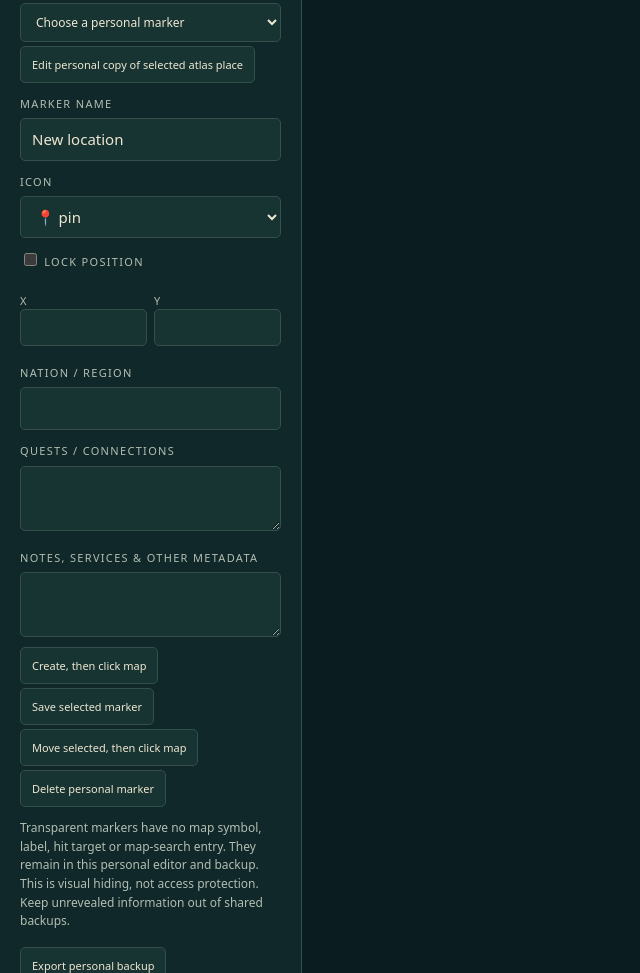
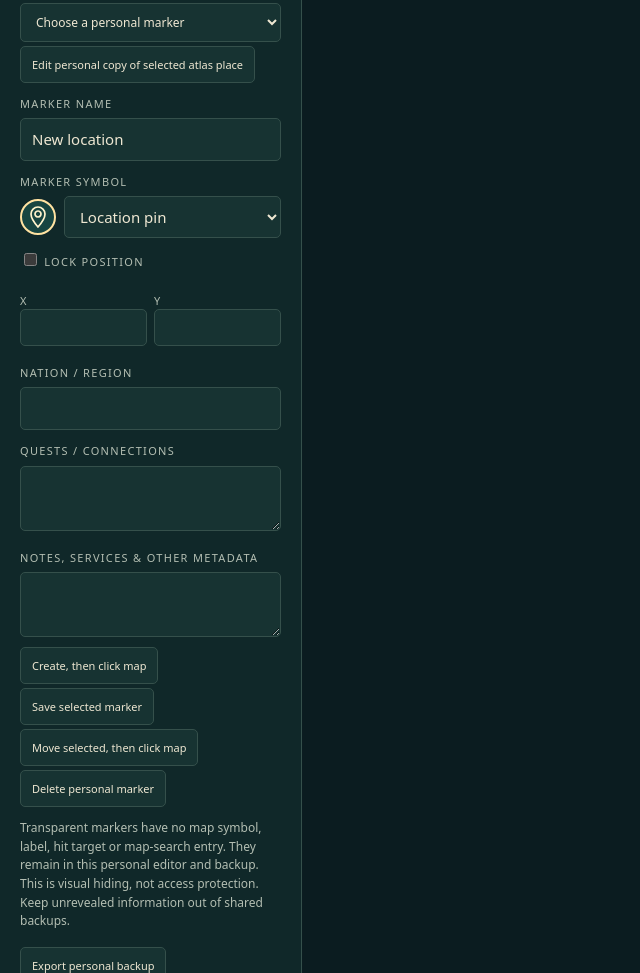
Before and after one commit to Colack-Ironmaw/ironmarch-world-atlas, a plain HTML site: page index.html in a window 1280 px wide. Shown: the part 1163-2136 px from the top of the page, without its empty margins (0-640 px from the left). Drawn offline with Linux system fonts and the light colour scheme.

Commit message:
Add grouped cartographic symbols and matching pin previews

```diff
--- a/index.html
+++ b/index.html
@@ -7,7 +7,7 @@
 <p id="measure-result" aria-live="polite" class="muted"></p><button id="undo-measure">Undo point</button><button id="clear-measure">Clear ruler</button>
 <details><summary>Calibrate distance scale</summary><p class="muted">Measure between two points with a known separation. Calibration sets a planar estimate across this illustrated map; it does not establish surveyed geography.</p><label for="known-distance">Known distance</label><input id="known-distance" type="number" min="0.000001" step="any"><select id="known-unit" aria-label="Distance unit"><option value="km">Kilometres</option><option value="mi">Miles</option></select><label for="scale-evidence">Scale source / assumption</label><input id="scale-evidence"><button id="calibrate">Use measured reference</button><button id="clear-scale">Clear calibration</button></details><p id="scale-status" class="muted"></p>
 <label for="personal-list">Personal markers (including invisible)</label><select id="personal-list"></select><button id="copy-place">Edit personal copy of selected atlas place</button>
-<label for="marker-name">Marker name</label><input id="marker-name" maxlength="200" value="New location"><label for="marker-icon">Icon</label><select id="marker-icon"></select>
+<label for="marker-name">Marker name</label><input id="marker-name" maxlength="200" value="New location"><label for="marker-icon">Marker symbol</label><div class="symbol-picker"><svg id="marker-preview" viewBox="-16 -16 32 32" aria-hidden="true"></svg><select id="marker-icon"></select></div>
 <label><input id="marker-locked" type="checkbox"> Lock position</label><div class="filters"><label>X<input id="marker-x" type="number" min="0" max="3932" step="any"></label><label>Y<input id="marker-y" type="number" min="0" max="2614" step="any"></label></div>
 <label for="marker-nation">Nation / region</label><input id="marker-nation"><label for="marker-quests">Quests / connections</label><textarea id="marker-quests" maxlength="20000"></textarea><label for="marker-notes">Notes, services &amp; other metadata</label><textarea id="marker-notes" maxlength="20000"></textarea>
 <button id="new-marker">Create, then click map</button><button id="save-marker">Save selected marker</button><button id="move-marker">Move selected, then click map</button><button id="delete-marker">Delete personal marker</button>
--- /dev/null
+++ b/js/marker-symbols.js
@@ -0,0 +1,72 @@
+// Paths use a 24-unit drawing area centered on the pin's map coordinate.
+const groups = {
+  'General': [
+    ['pin', 'Location pin', 'M0 10Q-7 2 -7 -3a7 7 0 1 1 14 0Q7 2 0 10ZM0 -6a3 3 0 1 0 .01 0Z'],
+    ['transparent', 'Transparent (hidden on map)', null],
+  ],
+  'Seats of power': [
+    ['capital', 'National capital', 'M-10 -6l5 4 5 -7 5 7 5 -4 -2 12h-16ZM-7 9H7'],
+    ['political-seat', 'Confederation / major political seat', 'M0 9V-10M-9 8H9M0 -8h9l-3 3 3 3H0M-2 -4h-8l3 3 -3 3h8'],
+  ],
+  'Settlements': [
+    ['major-city', 'Major city', 'M-10 8V-3h4v11M-6 4h3V-6l3 -4 3 4V4h3M6 8V-3h4V8ZM-1 8V4h2v4'],
+    ['city', 'City', 'M-9 8V-3l4 -4 4 4v2l5 -5 5 5v9ZM-9 -3h8M-1 -1H9M-6 8V3h3v5M3 8V3h3v5'],
+    ['town', 'Town', 'M-10 -1l6 -6 6 6M-8 -2v10h9V-2M0 -2l4 -4 6 6M8 -1v9H1M-5 8V3h3v5'],
+    ['village', 'Village', 'M-10 1l10 -9 10 9ZM-7 1v7H7V1M-2 8V3h4v5'],
+  ],
+  'Defenses': [
+    ['fort', 'Fortress', 'M-10 8V-7h3v3h3v-3h3v7h2v-7h3v3h3v-3h3V8ZM-3 8V5a3 3 0 0 1 6 0v3'],
+    ['stronghold', 'Stronghold / keep', 'M-7 9l1 -13 -2 -1v-4h3v2h3v-2h4v2h3v-2h3v4l-2 1 1 13ZM-2 9V4a2 2 0 0 1 4 0v5M-2 -2v2M2 -2v2'],
+    ['watchtower', 'Watchtower', 'M-7 9h14M-4 9l1 -11h6L4 9M-6 -3h12v-4H-6ZM-8 -7l8 -4 8 4'],
+  ],
+  'Workings & institutions': [
+    ['mine', 'Mine', 'M-9 8l1 -15H8L9 8ZM-5 8l1 -11h8L5 8M-6 1l-2 3M6 1l2 3'],
+    ['underground-hold', 'Underground hold', 'M-11 4l6 -11 3 4 4 -7 9 14M-7 7h14M-5 7V3a5 5 0 0 1 10 0v4M0 1v6'],
+    ['port', 'Port / harbor', 'M0 -5a3 3 0 1 0 -.01 0ZM0 -5V9M-5 -2H5M-9 2q0 6 9 8 9 -2 9 -8M-10 5l1 -4 4 2M10 5L9 1 5 3'],
+    ['temple', 'Religious institution', 'M-10 -2l10 -7 10 7ZM-9 8H9M-7 5V0M-2 5V0M2 5V0M7 5V0M-8 5H8'],
+  ],
+  'Sites & terrain': [
+    ['ruin', 'Ruins', 'M-10 8h20M-8 7V-7l3 2 3 -3v5l-2 2 2 2v6M2 7V1l3 -1v-4l3 2V7'],
+    ['camp', 'Mobile camp / warband', 'M-10 8 0 -7 10 8ZM-4 8l4 -7 4 7M-2 -10l4 5M2 -10l-4 5'],
+    ['dungeon', 'Dungeon entrance', 'M-9 8V0a9 9 0 0 1 18 0v8ZM-6 8V2H1v2h3v2h3M-5 -4l2 2M0 -8v3M5 -4 3 -2'],
+    ['bridge', 'Bridge / crossing', 'M-10 1H10M-8 6V-6M8 6V-6M-8 -5Q0 3 8 -5M-4 -2V1M4 -2V1M-10 8q3 -2 5 0t5 0 5 0 5 0'],
+    ['pass', 'Mountain pass', 'M-11 4l6 -13 5 9 5 -9 6 13M-2 10Q4 6 1 3T1 -1'],
+    ['region', 'Geographic region', 'M0 -10 10 0 0 10 -10 0ZM-6 2l3 -5 3 4 2 -3 4 4'],
+  ],
+  'Campaign': [
+    ['quest', 'Quest', 'M0 -9v12M0 7a1 1 0 1 0 .01 0Z'],
+    ['treasure', 'Treasure', 'M-9 7V-3q0 -4 4 -4H5q4 0 4 4V7ZM-9 -1H9M-2 -2h4v4h-4Z'],
+    ['danger', 'Danger', 'M0 -10 10 8h-20ZM0 -3v5M0 5v.4'],
+    ['party', 'Party', 'M0 -10l3 7 7 1 -5.5 5 1.5 7 -6 -3.5 -6 3.5 1.5 -7 -5.5 -5 7 -1Z'],
+  ],
+};
+
+const symbols = new Map(Object.values(groups).flat().map(([id, label, path]) => [id, {label, path}]));
+export const hasSymbol = id => symbols.has(id);
+export const symbolLabel = id => symbols.get(id).label;
+const svgNS = 'http://www.w3.org/2000/svg';
+
+export function drawSymbol(parent, id) {
+  const path = symbols.get(id).path;
+  if (!path) return;
+  const glyph = document.createElementNS(svgNS, 'path');
+  glyph.setAttribute('d', path);
+  glyph.setAttribute('class', 'cartographic-glyph');
+  parent.append(glyph);
+}
+
+export function buildSymbolPicker(select, preview) {
+  for (const [name, entries] of Object.entries(groups)) {
+    const group = document.createElement('optgroup');
+    group.label = name;
+    for (const [id, label] of entries) group.append(new Option(label, id));
+    select.append(group);
+  }
+  const refresh = () => {
+    preview.replaceChildren();
+    drawSymbol(preview, select.value);
+  };
+  select.addEventListener('change', refresh);
+  refresh();
+  return refresh;
+}
--- a/js/tools.js
+++ b/js/tools.js
@@ -1,8 +1,10 @@
+import {buildSymbolPicker, drawSymbol, hasSymbol, symbolLabel} from './marker-symbols.js';
 const NS='http://www.w3.org/2000/svg',KEY='varelden-personal-atlas-v1';
 export function initEditor(api){
-const $=id=>document.getElementById(id),icons={pin:'📍',city:'♜',town:'⌂',village:'⌂',fort:'⚑',camp:'⛺',quest:'!',ruin:'◇',dungeon:'▣',treasure:'◆',port:'⚓',temple:'✦',danger:'⚠',party:'★',transparent:'Transparent (no map symbol)'};
+const $=id=>document.getElementById(id);
+const refreshSymbol = buildSymbolPicker($('marker-icon'), $('marker-preview'));
 let state={version:1,frame:'hd-3932x2614',markers:[],party:null,calibration:null},mode='pan',points=[],editing=null,drag=null;
-function validate(v){if(v?.version!==1||v.frame!=='hd-3932x2614'||!Array.isArray(v.markers)||v.markers.length>2000)throw Error('Unsupported atlas save');const ids=new Set();const pos=p=>p&&Number.isFinite(p.x)&&Number.isFinite(p.y)&&p.x>=0&&p.y>=0&&p.x<=3932&&p.y<=2614;for(const m of v.markers){if(typeof m.id!=='string'||m.id==='party'||m.id.length>100||ids.has(m.id)||!pos(m)||!Object.hasOwn(icons,m.icon)||typeof m.name!=='string'||m.name.length>200||typeof m.locked!=='boolean')throw Error('Invalid marker');ids.add(m.id);for(const k of ['nation','quests','notes'])if(typeof m[k]!=='string'||m[k].length>20000)throw Error('Invalid marker metadata');}if(v.party&&!pos(v.party))throw Error('Invalid party position');if(v.calibration&&(!(v.calibration.kmPerPixel>0)||!Number.isFinite(v.calibration.kmPerPixel)||typeof v.calibration.evidence!=='string'))throw Error('Invalid scale');return v;}
+function validate(v){if(v?.version!==1||v.frame!=='hd-3932x2614'||!Array.isArray(v.markers)||v.markers.length>2000)throw Error('Unsupported atlas save');const ids=new Set();const pos=p=>p&&Number.isFinite(p.x)&&Number.isFinite(p.y)&&p.x>=0&&p.y>=0&&p.x<=3932&&p.y<=2614;for(const m of v.markers){if(typeof m.id!=='string'||m.id==='party'||m.id.length>100||ids.has(m.id)||!pos(m)||!hasSymbol(m.icon)||typeof m.name!=='string'||m.name.length>200||typeof m.locked!=='boolean')throw Error('Invalid marker');ids.add(m.id);for(const k of ['nation','quests','notes'])if(typeof m[k]!=='string'||m[k].length>20000)throw Error('Invalid marker metadata');}if(v.party&&!pos(v.party))throw Error('Invalid party position');if(v.calibration&&(!(v.calibration.kmPerPixel>0)||!Number.isFinite(v.calibration.kmPerPixel)||typeof v.calibration.evidence!=='string'))throw Error('Invalid scale');return v;}
 try{const saved=localStorage.getItem(KEY);if(saved)state=validate(JSON.parse(saved));}catch(e){$('personal-status').textContent='Saved data could not be loaded. Import a valid backup or create a new one.';}
 window.atlasHiddenBaseIds=()=>new Set(state.markers.map(m=>m.baseId).filter(Boolean));
 const say=s=>$('personal-status').textContent=s;
@@ -13,11 +15,11 @@ function setMode(m){mode=m;$('tool-mode').value=m;say(m==='pan'?'Pan map; drag u
 function el(tag,attrs,parent){const e=document.createElementNS(NS,tag);for(const[k,v]of Object.entries(attrs))e.setAttribute(k,v);parent.append(e);return e;}
 function draw(){const {map,svg,scene,selected}=api.state();if(!map)return;let g=$('personal-map');if(g)g.remove();g=el('g',{id:'personal-map'},scene);const vb=svg.getAttribute('viewBox').split(' ').map(Number),scale=vb[2]/$('mapstage').clientWidth;
 if(points.length){el('polyline',{points:points.map(p=>`${p.x},${p.y}`).join(' '),fill:'none',stroke:'#fff1a8','stroke-width':3*scale,'pointer-events':'none'},g);for(const p of points)el('circle',{cx:p.x,cy:p.y,r:4*scale,fill:'#fff1a8','pointer-events':'none'},g);}
-for(const m of [...state.markers,...(state.party?[{...state.party,id:'party',name:'Party',icon:'party',locked:false}]:[])]){if(m.icon==='transparent')continue;const token=el('g',{transform:`translate(${m.x} ${m.y}) scale(${scale})`,'data-personal-id':m.id,class:'personal-pin',role:'button',tabindex:0,'aria-label':`${m.name}${m.locked?', locked':''}`},g);el('circle',{cx:0,cy:0,r:17,fill:m.id==='party'?'#693c8d':'#174541',stroke:m.locked?'#b9b9ae':'#ffe2a1','stroke-width':2},token);el('text',{x:0,y:5,'text-anchor':'middle',fill:'#fff4cc','font-size':18,'pointer-events':'none'},token).textContent=icons[m.icon];el('text',{x:23,y:4,class:'personal-label'},token).textContent=m.name;token.onkeydown=e=>{if(e.key==='Enter'){e.preventDefault();if(m.id!=='party')edit(m.id);else say('Use Place party or drag the star to move the party.');}};}
+for(const m of [...state.markers,...(state.party?[{...state.party,id:'party',name:'Party',icon:'party',locked:false}]:[])]){if(m.icon==='transparent')continue;const token=el('g',{transform:`translate(${m.x} ${m.y}) scale(${scale})`,'data-personal-id':m.id,class:'personal-pin',role:'button',tabindex:0,'aria-label':`${m.name}, ${symbolLabel(m.icon)}${m.locked?', locked':''}`},g);el('circle',{cx:0,cy:0,r:17,fill:m.id==='party'?'#693c8d':'#174541',stroke:m.locked?'#b9b9ae':'#ffe2a1','stroke-width':2},token);drawSymbol(token,m.icon);el('text',{x:23,y:4,class:'personal-label'},token).textContent=m.name;token.onkeydown=e=>{if(e.key==='Enter'){e.preventDefault();if(m.id!=='party')edit(m.id);else say('Use Place party or drag the star to move the party.');}};}
 $('measure-result').textContent=points.length?`${points.length} points · ${formatted(total())}`:'Click Measure, then two or more points. Distances follow the drawn straight segments.';$('scale-status').textContent=state.calibration?`Calibrated: ${state.calibration.kmPerPixel.toPrecision(8)} km/pixel. ${state.calibration.evidence}`:'Uncalibrated: exact image coordinates, no assumed miles or kilometres.';$('party-position').textContent=state.party?`Party: X ${state.party.x.toFixed(3)} · Y ${state.party.y.toFixed(3)}`:'Party not placed.';
 let out=$('party-distance');if(out)out.remove();if(state.party&&selected?.positions?.hd){out=document.createElement('p');out.id='party-distance';out.textContent='Straight-line distance from party: '+formatted(distance(state.party,selected.positions.hd));$('detail').append(out);}}
-function list(){const s=$('personal-list');s.replaceChildren();const empty=document.createElement('option');empty.value='';empty.textContent='Choose a personal marker';s.append(empty);for(const m of state.markers){const o=document.createElement('option');o.value=m.id;o.textContent=`${m.name}${m.locked?' · locked':''}${m.icon==='transparent'?' · invisible on map':''}`;s.append(o);}if(editing)s.value=editing;}
-function edit(id){const m=state.markers.find(x=>x.id===id);if(!m)return;editing=id;$('personal-list').value=id;for(const k of ['name','icon','nation','quests','notes'])$('marker-'+k).value=m[k];$('marker-locked').checked=m.locked;$('marker-x').value=m.x.toFixed(3);$('marker-y').value=m.y.toFixed(3);say(`${m.name}: ${formatted(state.party?distance(state.party,m):0)}${state.party?' from party':''}. ${m.locked?'Position locked.':''}`);}
+function list(){const s=$('personal-list');s.replaceChildren();const empty=document.createElement('option');empty.value='';empty.textContent='Choose a personal marker';s.append(empty);for(const m of state.markers){const o=document.createElement('option');o.value=m.id;o.textContent=`${m.name} · ${symbolLabel(m.icon)}${m.locked?' · locked':''}`;s.append(o);}if(editing)s.value=editing;}
+function edit(id){const m=state.markers.find(x=>x.id===id);if(!m)return;editing=id;$('personal-list').value=id;for(const k of ['name','icon','nation','quests','notes'])$('marker-'+k).value=m[k];refreshSymbol();$('marker-locked').checked=m.locked;$('marker-x').value=m.x.toFixed(3);$('marker-y').value=m.y.toFixed(3);say(`${m.name}: ${formatted(state.party?distance(state.party,m):0)}${state.party?' from party':''}. ${m.locked?'Position locked.':''}`);}
 function fields(){return {name:$('marker-name').value.trim()||'Unnamed marker',icon:$('marker-icon').value,nation:$('marker-nation').value,quests:$('marker-quests').value,notes:$('marker-notes').value,locked:$('marker-locked').checked};}
 function point(e){const [x,y]=api.point(e);return{x:Math.max(0,Math.min(3932,x)),y:Math.max(0,Math.min(2614,y))};}
 const svg=$('mapcanvas');svg.addEventListener('pointerdown',e=>{if(e.button!==0)return;const target=e.target.closest('[data-personal-id]');if(mode==='pan'&&!target)return;e.preventDefault();e.stopImmediatePropagation();const p=point(e);if(mode==='measure'){points.push(p);draw();return}if(mode==='party'){state.party=p;setMode('pan');save();return}if(mode==='marker'){const m={id:crypto.randomUUID(),...fields(),...p};state.markers.push(m);editing=m.id;setMode('pan');save();edit(m.id);return}if(mode==='relocate'){const m=state.markers.find(m=>m.id===editing);if(m&&!m.locked){Object.assign(m,p);save();edit(m.id)}setMode('pan');return}if(target){const id=target.dataset.personalId,m=id==='party'?state.party:state.markers.find(m=>m.id===id);if(id!=='party')edit(id);if(m&&!m.locked){drag={id,previous:{x:m.x,y:m.y},start:p};svg.setPointerCapture(e.pointerId)}}},true);
@@ -25,11 +27,11 @@ svg.addEventListener('pointermove',e=>{const p=point(e);$('coordinate-readout').
 svg.addEventListener('pointerup',e=>{if(drag){e.stopImmediatePropagation();drag=null;save();if(editing)edit(editing)}},true);svg.addEventListener('pointercancel',()=>{if(drag){const m=drag.id==='party'?state.party:state.markers.find(m=>m.id===drag.id);Object.assign(m,drag.previous);drag=null;draw();}},true);
 $('tool-mode').onchange=()=>setMode($('tool-mode').value);$('clear-measure').onclick=()=>{points=[];draw()};$('undo-measure').onclick=()=>{points.pop();draw()};
 $('calibrate').onclick=()=>{const px=total(),known=Number($('known-distance').value);if(!(px>0&&known>0&&Number.isFinite(known))||!$('scale-evidence').value.trim()){say('Measure a known reference first, then enter its positive distance and source.');return}state.calibration={kmPerPixel:known*($('known-unit').value==='mi'?1.609344:1)/px,evidence:$('scale-evidence').value.trim()};save()};$('clear-scale').onclick=()=>{state.calibration=null;save()};
-$('personal-list').onchange=()=>edit($('personal-list').value);for(const [k,v]of Object.entries(icons)){const o=document.createElement('option');o.value=k;o.textContent=k==='transparent'?v:`${v} ${k}`;$('marker-icon').append(o)}
+$('personal-list').onchange=()=>edit($('personal-list').value);
 $('new-marker').onclick=()=>{editing=null;setMode('marker')};$('move-marker').onclick=()=>{const m=state.markers.find(m=>m.id===editing);if(!m||m.locked){say('Select a marker and unlock it before moving.');return}setMode('relocate')};
-$('save-marker').onclick=()=>{const m=state.markers.find(m=>m.id===editing);if(!m){say('Create or select a marker first.');return}const f=fields();if(!m.locked){const x=Number($('marker-x').value),y=Number($('marker-y').value);if(!Number.isFinite(x)||!Number.isFinite(y)||x<0||y<0||x>3932||y>2614){say('Coordinates must stay inside the image.');return}m.x=x;m.y=y;}Object.assign(m,f);save()};
+$('save-marker').onclick=()=>{const m=state.markers.find(m=>m.id===editing);if(!m){say('Create or select a marker first.');return}const f=fields();if(!m.locked){const x=Number($('marker-x').value),y=Number($('marker-y').value);if(!Number.isFinite(x)||!Number.isFinite(y)||x<0||y<0||x>3932||y>2614){say('Coordinates must stay inside the image.');return}if($('marker-x').value!==m.x.toFixed(3))m.x=x;if($('marker-y').value!==m.y.toFixed(3))m.y=y;}Object.assign(m,f);save()};
 $('delete-marker').onclick=()=>{if(!editing)return;state.markers=state.markers.filter(m=>m.id!==editing);editing=null;save()};
-$('copy-place').onclick=()=>{const l=api.state().selected,p=l?.positions?.hd;if(!p){say('Select a placed atlas location first.');return}let m=state.markers.find(m=>m.baseId===l.id);if(!m){m={id:crypto.randomUUID(),baseId:l.id,name:l.name,icon:l.type==='region'?'ruin':'city',nation:l.power||'',quests:'',notes:l.description,locked:true,x:p.x,y:p.y};state.markers.push(m);save()}edit(m.id);say('Personal editable copy created, initially locked. The published canon record is unchanged.');};
+$('copy-place').onclick=()=>{const l=api.state().selected,p=l?.positions?.hd;if(!p){say('Select a placed atlas location first.');return}let m=state.markers.find(m=>m.baseId===l.id);if(!m){m={id:crypto.randomUUID(),baseId:l.id,name:l.name,icon:hasSymbol(l.subtype)?l.subtype:l.type==='region'?'region':'pin',nation:l.power||'',quests:'',notes:l.description,locked:true,x:p.x,y:p.y};state.markers.push(m);save()}edit(m.id);say('Personal editable copy created, initially locked. The published canon record is unchanged.');};
 $('export-personal').onclick=()=>{const blob=new Blob([JSON.stringify(state,null,2)],{type:'application/json'}),url=URL.createObjectURL(blob),a=document.createElement('a');a.href=url;a.download='varelden-personal-atlas.json';a.click();setTimeout(()=>URL.revokeObjectURL(url),1000)};
 $('import-personal').onchange=async()=>{const f=$('import-personal').files[0];if(!f)return;try{if(f.size>5000000)throw Error('Save is too large');const next=validate(JSON.parse(await f.text()));state=next;editing=null;points=[];save();say('Backup restored, replacing this browser’s personal markers, party and scale.')}catch(e){say('Import rejected: '+e.message)}$('import-personal').value='';};
 document.addEventListener('atlas-view',draw);list();api.redraw();draw();
```
Also changed, not shown: atlas.css.
